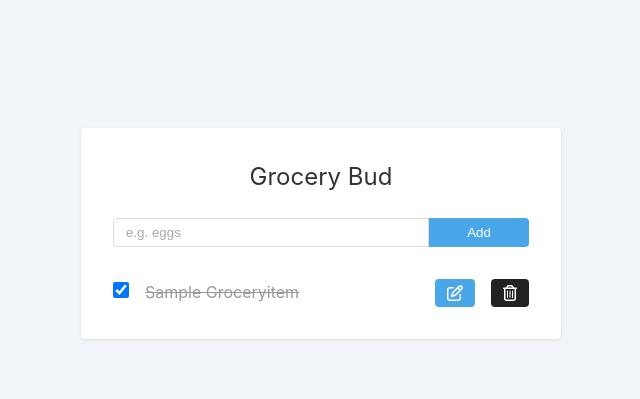
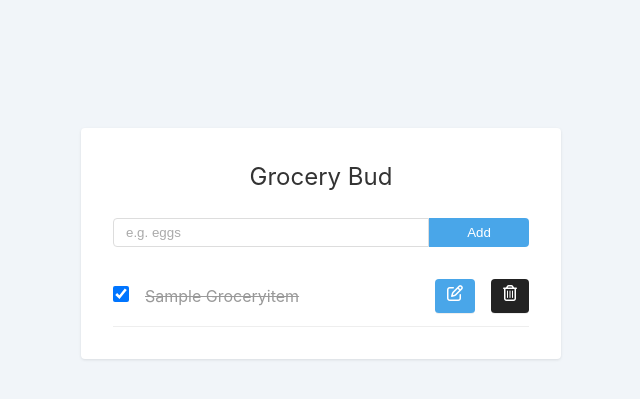
Before and after one commit to nzeespec/grocery-bud-django, a Django app: page / in a window 1280 px wide. Shown: the top 399 px of the page, without its empty margins (319-959 px from the left). Run offline with Django 5.2, Linux system fonts and the light colour scheme; tables that the repository leaves empty hold one stand-in row (values such as "Sample post").

Commit message:
style: add divider line between grocery items

```diff
--- a/grocery/static/grocery/css/single-item.css
+++ b/grocery/static/grocery/css/single-item.css
@@ -3,6 +3,8 @@
   grid-template-columns: auto 1fr auto auto;
   column-gap: 1rem;
   align-items: center;
+  padding-bottom: 0.75rem;
+  border-bottom: 1px solid #eee;
 }
 
 .single-item p {
@@ -26,6 +28,8 @@
   text-decoration: none;
   display: inline-flex;
   align-items: center;
+  padding-bottom: 0.75rem;
+  border-bottom: 1px solid #eee;
   justify-content: center;
 }
 
```
